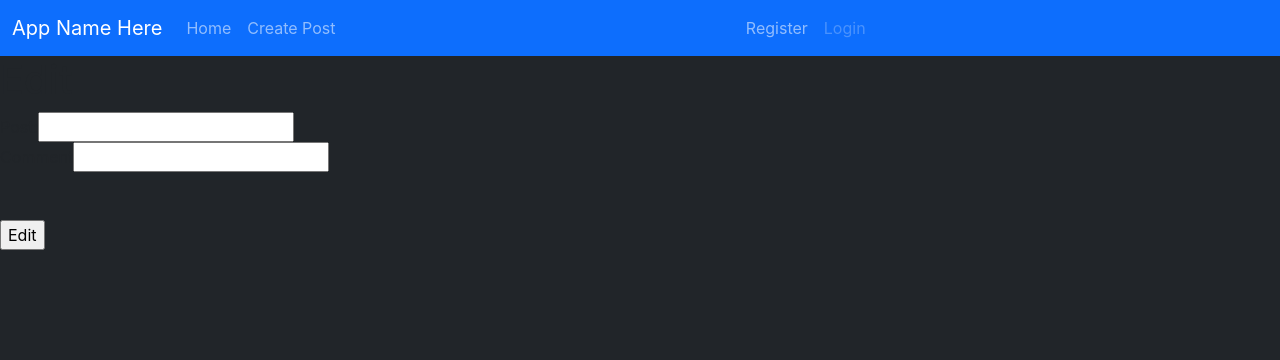
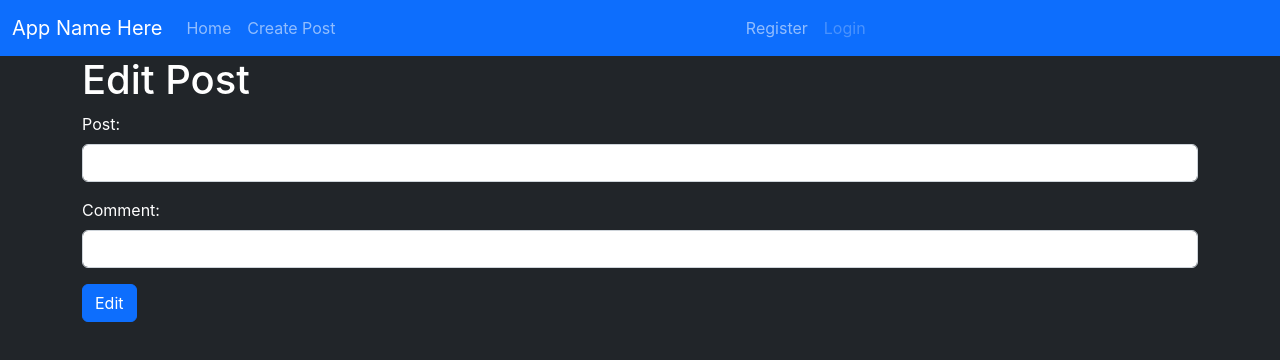
Before and after one commit to jenricastro/GA_GP_socialMedia, a React (Create React App) app in the folder client/: page /edit/1 in a window 1280 px wide. Shown: the top 360 px of the page. Built offline with nearby package versions, Linux system fonts and the light colour scheme; no server answers.

Commit message:
edit page bootstrap styling

```diff
--- a/client/src/components/media/AddPost.js
+++ b/client/src/components/media/AddPost.js
@@ -44,26 +44,26 @@ const AddPost = (props) =>{
             <h1>Add Post</h1>
             <form onSubmit={handleSubmit}>
                 <div className="mb-3">
-                    <label for="postName" className="form-label">Post</label>
+                    <label htmlFor="postName" className="form-label">Post</label>
                     <input className="form-control" onChange={(event) => setPostName(event.target.value)} value={postName} id="postName" type="text"/>
                 </div>
                 <div className="mb-3">
-                    <label for="image" className="form-label">Image</label>
+                    <label htmlFor="image" className="form-label">Image</label>
                     <input className="form-control" onChange={(event) => setImage(event.target.value)} value={image} id="image" type="text"/>
                 </div>
                 <div className="mb-3">
-                    <label for="comment" className="form-label">Comment</label>
+                    <label htmlFor="comment" className="form-label">Comment</label>
                     <input className="form-control" onChange={(event) => setComment(event.target.value)} value={comment} id="comment" type="text"/>
                 </div>
                 <div className="mb-3">
-                    <label for="date" className="form-label">Date</label>
+                    <label htmlFor="date" className="form-label">Date</label>
                     <input className="form-control" onChange={(event) => setDate(event.target.value)} value={date} id="date" type="date"/>
                 </div>
                 <div className="mb-3">
-                    <label for="location" className="form-label">Location</label>
+                    <label htmlFor="location" className="form-label">Location</label>
                     <input className="form-control" onChange={(event) => setLocation(event.target.value)} value={location} id="location" type="text"/>
                 </div>
-                <button type="submit" class="btn btn-primary">Submit</button>
+                <button type="submit" className="btn btn-primary">Submit</button>
             </form>
         </div>
     )
--- a/client/src/components/media/AllPost.js
+++ b/client/src/components/media/AllPost.js
@@ -37,7 +37,7 @@ const AllPost = (props) => {
                                                 <h3>{post.postName}</h3>
                                                 <p>{post.comment}</p>
                                                 <Link to = {`/show/${post._id}`}>
-                                                    <h7>Edit Post</h7>
+                                                    <p>Edit/Delete</p>
                                                 </Link>
                                             </div>
                                         </div>
--- a/client/src/components/media/EditPost.js
+++ b/client/src/components/media/EditPost.js
@@ -48,34 +48,20 @@ const EditPost = () =>{
     };
 
     return(
-        <>
-        <h1>Edit</h1>
-        <form onSubmit={handleSubmit}>
-        <div className="form-fields">
-                    <label>Post:</label>
-                    <input onChange={(event) => setPostName(event.target.value)}
-                        value={postName}
-                        name="post"
-                        type="text"
-                    />
+        <div className="container text-bg-dark">
+            <h1>Edit Post</h1>
+            <form onSubmit={handleSubmit}>
+                <div className="mb-3">
+                    <label htmlFor="post" className="form-label">Post: </label>
+                    <input onChange={(event) => setPostName(event.target.value)} value={postName} type="text" className="form-control" id="post"/>
                 </div>
-
-                <div className="form-fields">
-                    <label>Comment</label>
-                    <input
-                        onChange={(event) => setComment(event.target.value)}
-                        value={comment}
-                        name="comment"
-                        type="text"
-                    />
+                <div className="mb-3">
+                    <label htmlFor="comment" className="form-label">Comment: </label>
+                    <input onChange={(event) => setComment(event.target.value)} value={comment} type="text" className="form-control" id="comment"/>
                 </div>
-
-
-          <br/>
-          <br/>
-                <input className="submit-input" type="submit" value="Edit" />
+                <button type="submit" className="btn btn-primary">Edit</button>
             </form>
-        </>
+        </div>
     )
 }
 
--- a/client/src/components/media/ShowPost.js
+++ b/client/src/components/media/ShowPost.js
@@ -39,9 +39,9 @@ const ShowPost = () =>{
         <div className="container mb-3 text-bg-dark">
             <h1>{post.postName}</h1>
             <p>Comment: {post.comment}</p>
-            <button onClick={handleDelete}>Edit</button>
+            <button className="btn btn-danger" onClick={handleDelete}>Delete</button>
             <Link to = {`/edit/${post._id}`}>
-                <button className="btn btn-primary">Home</button>
+                <button className="btn btn-warning">Edit</button>
             </Link>
         </div>
     )
```
